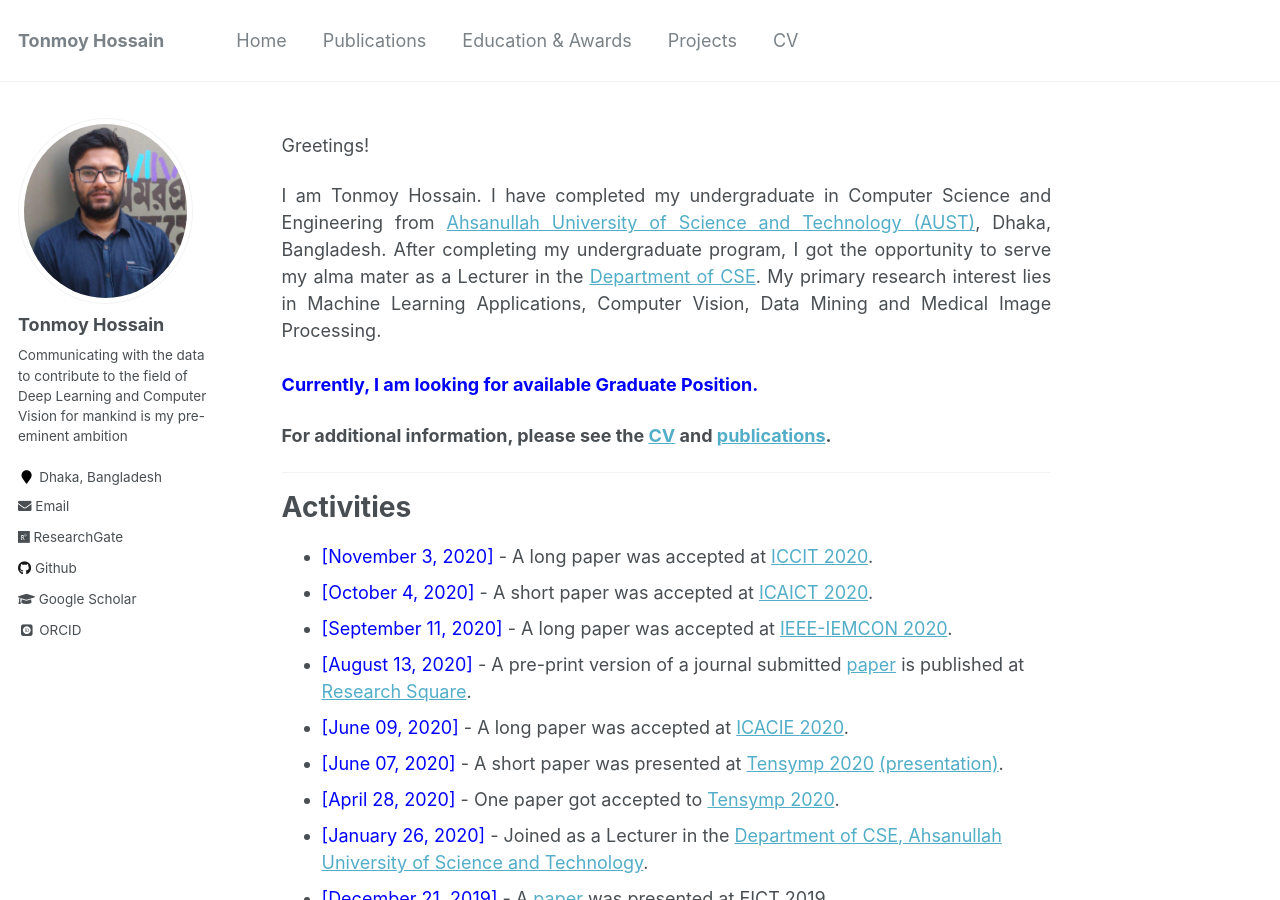
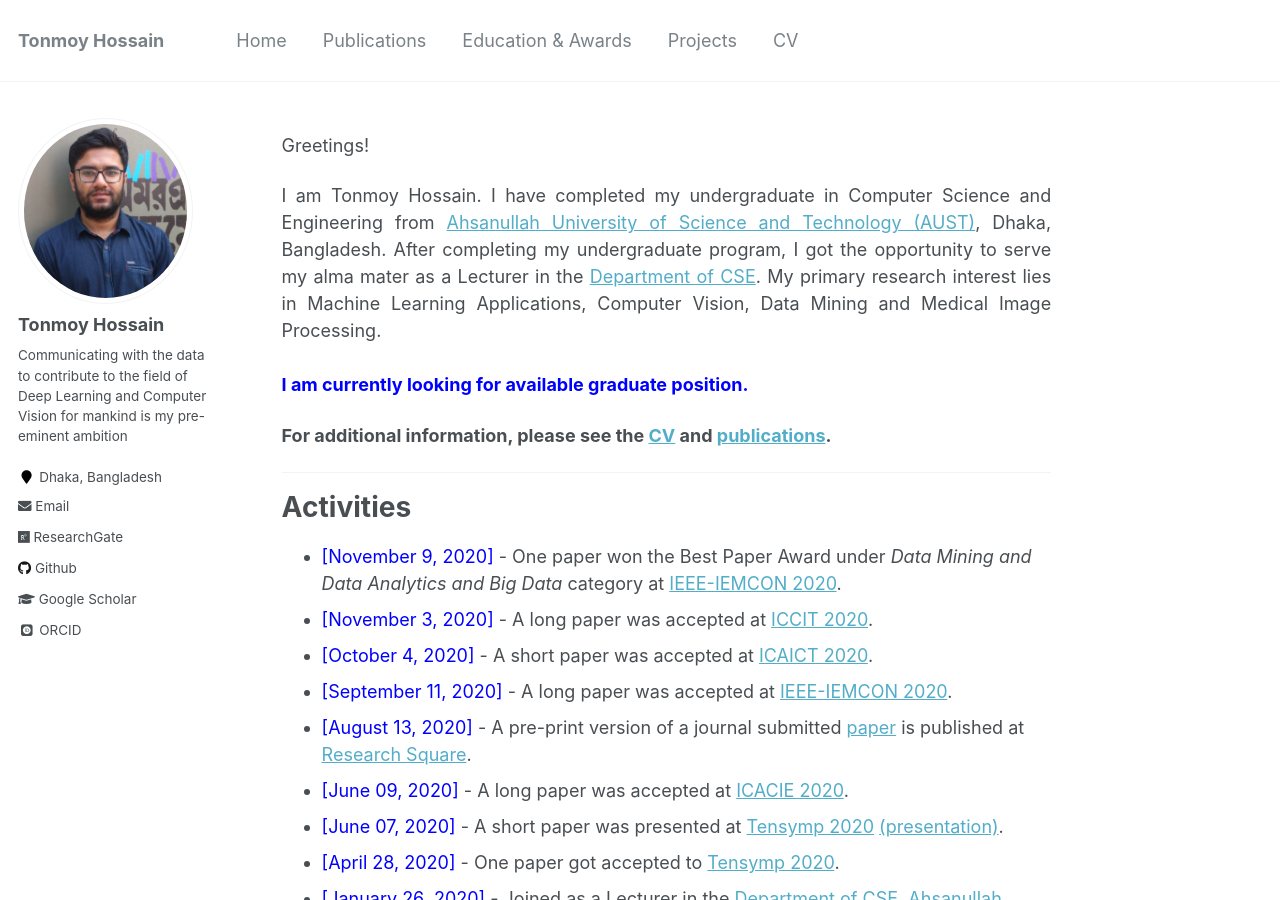
Before and after one commit to shaeekh/shaeekh.github.io, a Jekyll site: the page built from _pages/about.md, in a window 1280 px wide and 900 px high. Built offline with Jekyll 4.4.1, drawn with Linux system fonts in a browser that asks for light colours; some web fonts are replaced.

Commit message:
Update about.md

```diff
--- a/_pages/about.md
+++ b/_pages/about.md
@@ -14,7 +14,7 @@ Greetings!
 
 I am Tonmoy Hossain. I have completed my undergraduate in Computer Science and Engineering from <a href="http://aust.edu/">Ahsanullah University of Science and Technology (AUST)</a>, Dhaka, Bangladesh. After completing my undergraduate program, I got the opportunity to serve my alma mater as a Lecturer in the <a href="http://aust.edu/cse/index.htm">Department of CSE</a>. My primary research interest lies in Machine Learning Applications, Computer Vision, Data Mining and Medical Image Processing.<br /><br /></div>
 
-<span style="color:Blue"><b>Currently, I am looking for available Graduate Position.</b>   </span><br />
+<span style="color:Blue"><b>I am currently looking for available graduate position.</b>   </span><br />
 
 
 **For additional information, please see the [CV](https://tonmoy-hossain.github.io/cv/) and [publications](https://tonmoy-hossain.github.io/publications/).**
@@ -24,6 +24,7 @@ I am Tonmoy Hossain. I have completed my undergraduate in Computer Science and E
 
 # Activities
 
+* <span style="color:Blue"> [November 9, 2020] </span> - One paper won the Best Paper Award under <i>Data Mining and Data Analytics and Big Data</i> category at [IEEE-IEMCON 2020](https://ieee-iemcon.org/).
 * <span style="color:Blue"> [November 3, 2020] </span> - A long paper was accepted at [ICCIT 2020](http://iccit.org.bd/2020/).
 * <span style="color:Blue"> [October 4, 2020] </span> - A short paper was accepted at [ICAICT 2020](http://icaict.uiu.ac.bd/).
 * <span style="color:Blue"> [September 11, 2020] </span> - A long paper was accepted at [IEEE-IEMCON 2020](https://ieee-iemcon.org/).
```
